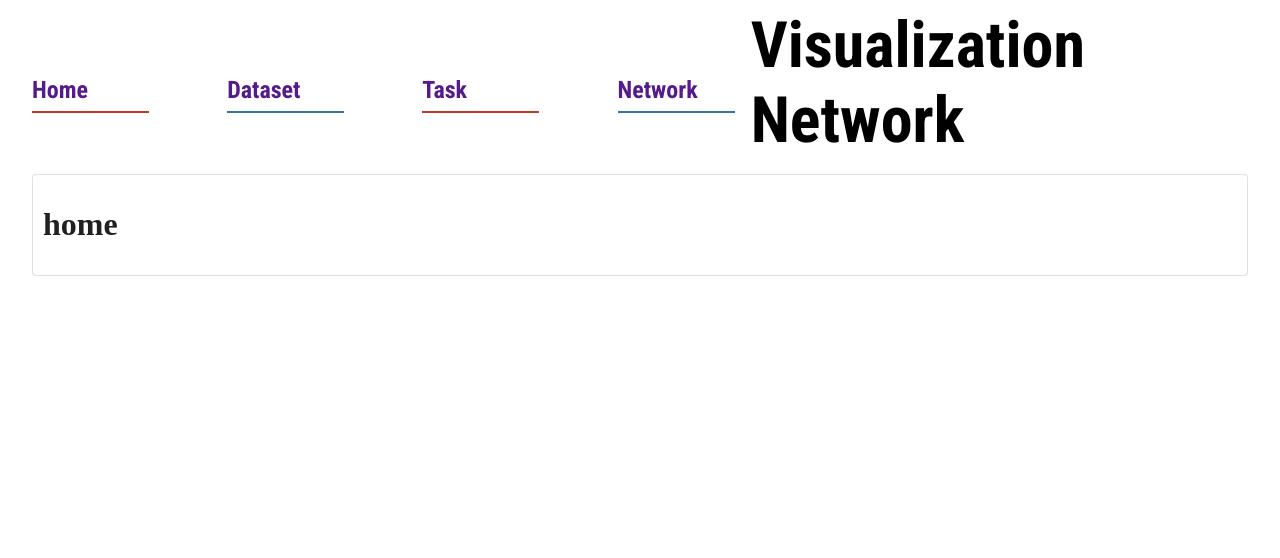
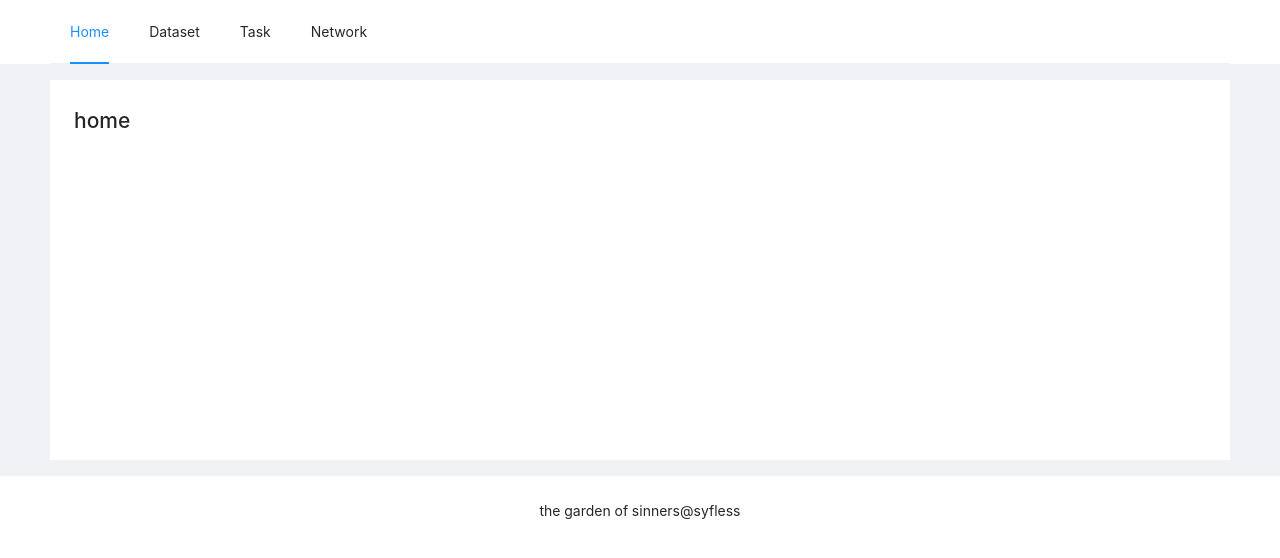
Before and after one commit to syfless1999/vis-network-client, a React (Create React App) app: page / in a window 1280 px wide. Shown: the top 558 px of the page. Built offline with nearby package versions, Linux system fonts and the light colour scheme.

Commit message:
Init: remove material-ui and use antd

```diff
--- a/package.json
+++ b/package.json
@@ -3,12 +3,11 @@
   "version": "0.1.0",
   "private": true,
   "dependencies": {
-    "@material-ui/core": "^4.11.2",
-    "@material-ui/icons": "^4.11.2",
+    "antd": "^4.9.4",
     "d3": "^6.3.0",
-    "fontsource-roboto-condensed": "^3.1.5",
     "react": "^17.0.1",
     "react-dom": "^17.0.1",
+    "react-hook-form": "^6.13.1",
     "react-router-dom": "^5.2.0",
     "react-scripts": "4.0.1",
     "styled-components": "^5.2.1",
--- a/src/App.tsx
+++ b/src/App.tsx
@@ -1,23 +1,29 @@
 import React from 'react';
 import { Switch, Route } from 'react-router-dom';
 import styled from 'styled-components';
-
-import Container from '@material-ui/core/Container';
-import Paper from '@material-ui/core/Paper';
-
-import 'fontsource-roboto-condensed/700.css';
+import { Layout } from 'antd';
 
 import routers from 'src/config/router';
 import Header from 'src/page/common/Header';
+import Footer from 'src/page/common/Footer';
 
-const SPaper = styled(Paper)`
+import 'src/app.css';
+
+const { Content } = Layout;
+
+const MyContent = styled(Content)`
+  padding: 0 50px;
+  margin-top: 64px;
+`;
+const Container = styled.div`
   margin: 16px auto;
-  padding: 10px;
+  padding: 24px;
+  min-height:380px;
+  background-color: ${(props) => props.theme['panel-background']};
 `;
 
 function App() {
-  const Content = () => (
-    <SPaper variant="outlined">
+  const Router = () => (
     <Switch>
       {routers.map((item) => (
         <Route key={item.key} path={item.url}>
@@ -28,13 +34,17 @@ function App() {
         <h1>home</h1>
       </Route>
     </Switch>
-    </SPaper>
   );
   return (
-    <Container maxWidth="lg">
+    <Layout>
       <Header />
-      <Content />
+      <MyContent>
+        <Container>
+          <Router />
         </Container>
+      </MyContent>
+      <Footer />
+    </Layout>
   );
 }
 
--- /dev/null
+++ b/src/app.css
@@ -0,0 +1 @@
+@import '~antd/dist/antd.css';
--- a/src/config/theme.ts
+++ b/src/config/theme.ts
@@ -1,8 +1,8 @@
 const theme = {
-  spacing: 4,
-  red: '#c03a2b',
-  blue: '#3376a0',
-  'link-color': 'rgb(85, 26, 139)',
+  'primary-color': '#25b864',
+  'link-color': '#25b864',
+  'body-background': '#f0f2f5',
+  'panel-background': '#fff',
 };
 
 export default theme;
--- /dev/null
+++ b/src/page/common/Footer.tsx
@@ -0,0 +1,19 @@
+import React from 'react';
+import { Layout } from 'antd';
+import styled from 'styled-components';
+
+const { Footer } = Layout;
+
+const MyFooter = styled(Footer)`
+  background-color: ${(props) => props.theme['panel-background']};
+`;
+
+function index() {
+  return (
+    <MyFooter style={{ textAlign: 'center' }}>
+      the garden of sinners@syfless
+    </MyFooter>
+  );
+}
+
+export default index;
--- a/src/page/common/Header.tsx
+++ b/src/page/common/Header.tsx
@@ -1,74 +1,33 @@
 import React from 'react';
 import { Link } from 'react-router-dom';
 import styled from 'styled-components';
-
-import Grid from '@material-ui/core/Grid';
-
+import { Layout, Menu } from 'antd/';
 import routers from 'src/config/router';
 
-const MenuGrid = styled(Grid)`
-  padding: 65px 0 15px;
-`;
-const TitleGrid = styled(Grid)`
-  text-align: justify;
-  font-size: 4em;
-  font-weight: 600;
-  font-family: "Roboto Condensed";
-`;
-const MenuItem = styled.div`
+const { Header } = Layout;
+const MyHeader = styled(Header)`
+  position: fixed;
   box-sizing: border-box;
-  height: 40px;
-  padding: 3px 0;
-  border-bottom: 2px solid ${(props) => props.theme[props.color as string]};
-  font-weight: 600;
-  font-size: 1.5em;
-  font-family: 'Roboto Condensed';
-  cursor: pointer;
-
-  & a {
-    text-decoration: none;
-    display: inline-block;
-    width: 100%;
-    color: ${(props) => props.theme['link-color']};
-  }
-
-  :hover {
-    border-bottom-width: 5px;
-  }
+  width: 100%;
+  background-color: ${(props) => props.theme['panel-background']};
+  z-index: 1;
 `;
 
-const MItem = (props: { color: string, text: string, to: string }) => {
-  const { color, text, to } = props;
-  return (
-    <MenuItem color={color}>
-      <Link to={to}>{text}</Link>
-    </MenuItem>
-  );
-};
-
-const Header = () => (
-  <Grid container wrap="wrap-reverse" justify="space-around" spacing={2}>
-    <Grid item xs={7}>
-      <MenuGrid container justify="space-between">
-        <Grid item xs={2}>
-          <MItem color="red" text="Home" to="/" />
-        </Grid>
-        {routers.map((item, index) => {
-          const color = index % 2 === 1 ? 'red' : 'blue';
-          return (
-            <Grid
-              item
-              key={item.key}
-              xs={2}
-            >
-              <MItem color={color} text={item.text} to={item.url} />
-            </Grid>
-          );
-        })}
-      </MenuGrid>
-    </Grid>
-    <TitleGrid item xs>Visualization Network</TitleGrid>
-  </Grid>
+const index = () => (
+  <MyHeader>
+    <Menu theme="light" mode="horizontal" defaultSelectedKeys={['home']}>
+      <Menu.Item key="home">
+        <Link to="/">Home</Link>
+      </Menu.Item>
+      {routers.map((item) => (
+        <Menu.Item key={item.key}>
+          <Link to={item.url}>
+            {item.text}
+          </Link>
+        </Menu.Item>
+      ))}
+    </Menu>
+  </MyHeader>
 );
 
-export default Header;
+export default index;
--- a/src/page/dataset/index.tsx
+++ b/src/page/dataset/index.tsx
@@ -1,22 +1,12 @@
 import React from 'react';
-import Grid from '@material-ui/core/Grid';
-import TextField from '@material-ui/core/TextField';
+import styled from 'styled-components';
+// import AppendButtonGroup from './AppendButtonGroup';
 
 export default function index() {
   return (
-    <Grid container spacing={3}>
-      <Grid item xs>
-        <TextField id="outlined-search" label="Search field" type="search" variant="outlined" />
-      </Grid>
-      <Grid item xs>
-        file
-      </Grid>
-      <Grid item xs>
-        method
-      </Grid>
-      <Grid item xs>
-        submit
-      </Grid>
-    </Grid>
+    <div>
+      {/* <AppendButtonGroup /> */}
+      dataset
+    </div>
   );
 }
```
Also changed, not shown: .eslintrc.json, 2 other files (tests, documents, lock files or other folders). Lines whose indentation alone changed are shown as unchanged.
